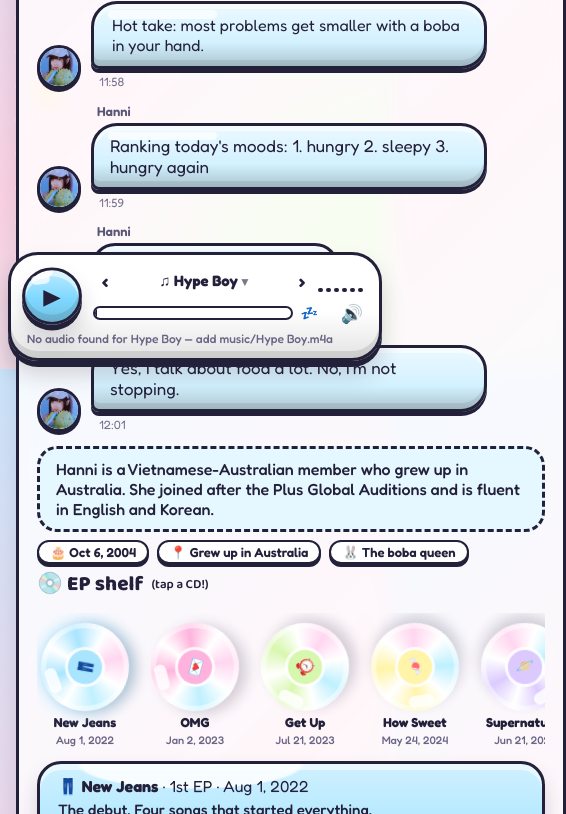
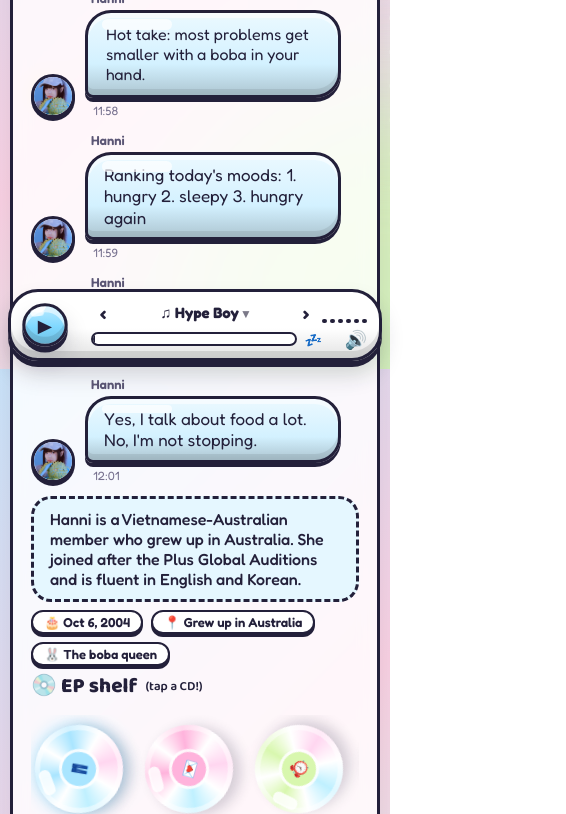
Before and after one commit to Mikey-0000/Newjeans, a website: page hanni.html in a window 390 px wide. Shown: the part 475-1289 px from the top of the page, 566 px wide, since content can reach past the window. Drawn offline with Linux system fonts and the light colour scheme.

Commit message:
Optimise layout for phones: fix sideways scroll on member pages, compact player and toasts
Co-Authored-By: Claude Sonnet 5.5 <noreply@anthropic.com>
Claude-Session: https://claude.ai/code/session_012tBKbGdEk7YqXQbttHA2ew

```diff
--- a/concert.html
+++ b/concert.html
@@ -23,7 +23,7 @@
   <meta name="twitter:image" content="https://mikey101101.github.io/Newjeans/assets/og.png" />
   <meta name="theme-color" content="#ff9ccf" />
   <link rel="apple-touch-icon" href="icons/icon-192.png" />
-  <link rel="stylesheet" href="styles.css?v=22" />
+  <link rel="stylesheet" href="styles.css?v=36249" />
 </head>
 <body class="game-page concert-page" data-no-player data-no-cursor data-no-pet>
   <header class="hero">
--- a/hanni.html
+++ b/hanni.html
@@ -23,7 +23,7 @@
   <meta name="twitter:image" content="https://mikey101101.github.io/Newjeans/assets/og.png" />
   <meta name="theme-color" content="#ff9ccf" />
   <link rel="apple-touch-icon" href="icons/icon-192.png" />
-  <link rel="stylesheet" href="styles.css?v=22" />
+  <link rel="stylesheet" href="styles.css?v=36249" />
 </head>
 <body class="member-page" data-member="hanni">
   <main class="member-shell">
--- a/styles.css
+++ b/styles.css
@@ -567,7 +567,7 @@ body.night .credit-text small { color: #27415a; }
 .party-grid { display: grid !important; grid-template-columns: 1fr 1fr; gap: 12px; }
 .party-grid > .jelly { display: flex; align-items: center; justify-content: center; text-align: center; min-height: 50px; padding: 8px 10px; font-weight: 700; font-size: 15px; line-height: 1.15; text-decoration: none; width: 100%; box-sizing: border-box; margin: 0; }
 .party-grid > .jelly:last-child:nth-child(odd) { grid-column: 1 / -1; }
-@media (max-width: 380px) { .party-grid { grid-template-columns: 1fr; } }
+@media (max-width: 380px) { .party-grid { grid-template-columns: 1fr 1fr; gap: 8px; } .party-grid .jelly { font-size: 14px; padding: 10px 6px; } }
 
 /* Music video theatre (sidebar card, expands to up to 1920x1080) */
 .theatre { margin-top: 26px; }
@@ -777,3 +777,24 @@ body.rm .loader * { animation-duration: 1.6s !important; animation-iteration-cou
 .motd b { font-weight: 800; }
 .hero { text-align: center; }
 .lat { font-weight: 700; min-width: 56px; text-align: center; font-size: 14px; }
+
+/* ---------- phone fit ---------- */
+html, body { overflow-x: clip; max-width: 100%; }
+.member-shell { grid-template-columns: minmax(0, 1fr); }
+.member-panel, .main-col, .card { min-width: 0; max-width: 100%; }
+img, video, canvas { max-width: 100%; }
+@media (max-width: 640px) {
+  .member-shell { padding: 18px 10px 110px; }
+  .jelly, button, .pager a, .menu a { min-height: 40px; }
+  input, textarea, select { font-size: 16px; } /* stops iOS zooming into fields */
+  .member-title { font-size: 2.2rem; }
+}
+@media (hover: none) { .member-hero .photo:hover { transform: none; } }
+@media (max-width: 640px) {
+  .music-player { padding: 8px 12px; gap: 4px 10px; border-width: 3px; }
+  .music-player .play-btn { width: 44px; height: 44px; font-size: 18px; }
+  .mp-status { display: none; }
+  .toast { top: auto; bottom: 96px; max-width: 86vw; padding: 8px 16px; font-size: 14px; text-align: center; transform: translate(-50%, 80px); }
+  .motd { font-size: 13px; padding: 5px 12px; }
+  body { padding-bottom: 84px; }
+}
```
Also changed, not shown: daily.html (+1 -1 lines), danielle.html (+1 -1 lines), game.html (+1 -1 lines), haerin.html (+1 -1 lines), hyein.html (+1 -1 lines), index.html (+1 -1 lines), minji.html (+1 -1 lines), photobooth.html (+1 -1 lines), songs.html (+1 -1 lines), wall.html (+1 -1 lines).
